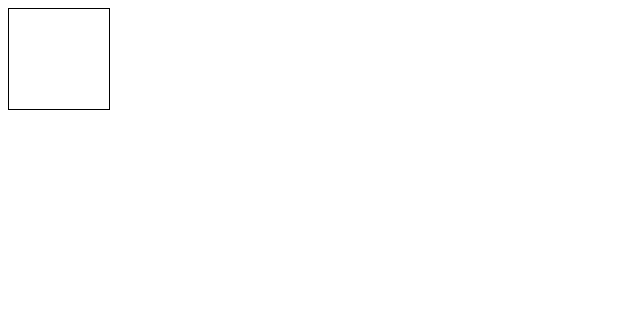
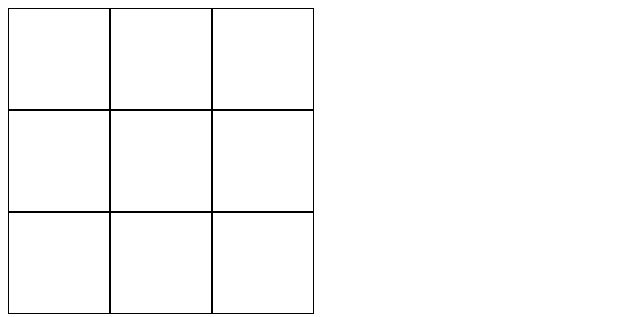
Before and after one commit to gabrielescodinu/vue-email-list, a plain HTML site: page bonus/index.html in a window 1280 px wide. Shown: the whole page, without its empty margins (0-640 px from the left). Drawn offline with nearby package versions, Linux system fonts and the light colour scheme.

Commit message:
Bonus part 3

```diff
--- a/bonus/index.html
+++ b/bonus/index.html
@@ -19,12 +19,31 @@
     background-color: green;
   }
 
+  .column {
+    display: flex;
+    flex-direction: row;
+  }
+
 </style>
 
 <body>
   <div id="app">
-    <section class="quadrato" @click="change">
-    </section>
+    <div class="column">
+      <div class="quadrato" @click="change"></div>
+      <div class="quadrato" @click="change"></div>
+      <div class="quadrato" @click="change"></div>
+    </div>
+    <div class="column">
+      <div class="quadrato" @click="change"></div>
+      <div class="quadrato" @click="change"></div>
+      <div class="quadrato" @click="change"></div>
+    </div>
+    <div class="column">
+      <div class="quadrato" @click="change"></div>
+      <div class="quadrato" @click="change"></div>
+      <div class="quadrato" @click="change"></div>
+    </div>
+
   </div>
 
   <script src="https://cdnjs.cloudflare.com/ajax/libs/axios/0.21.1/axios.min.js"
```
